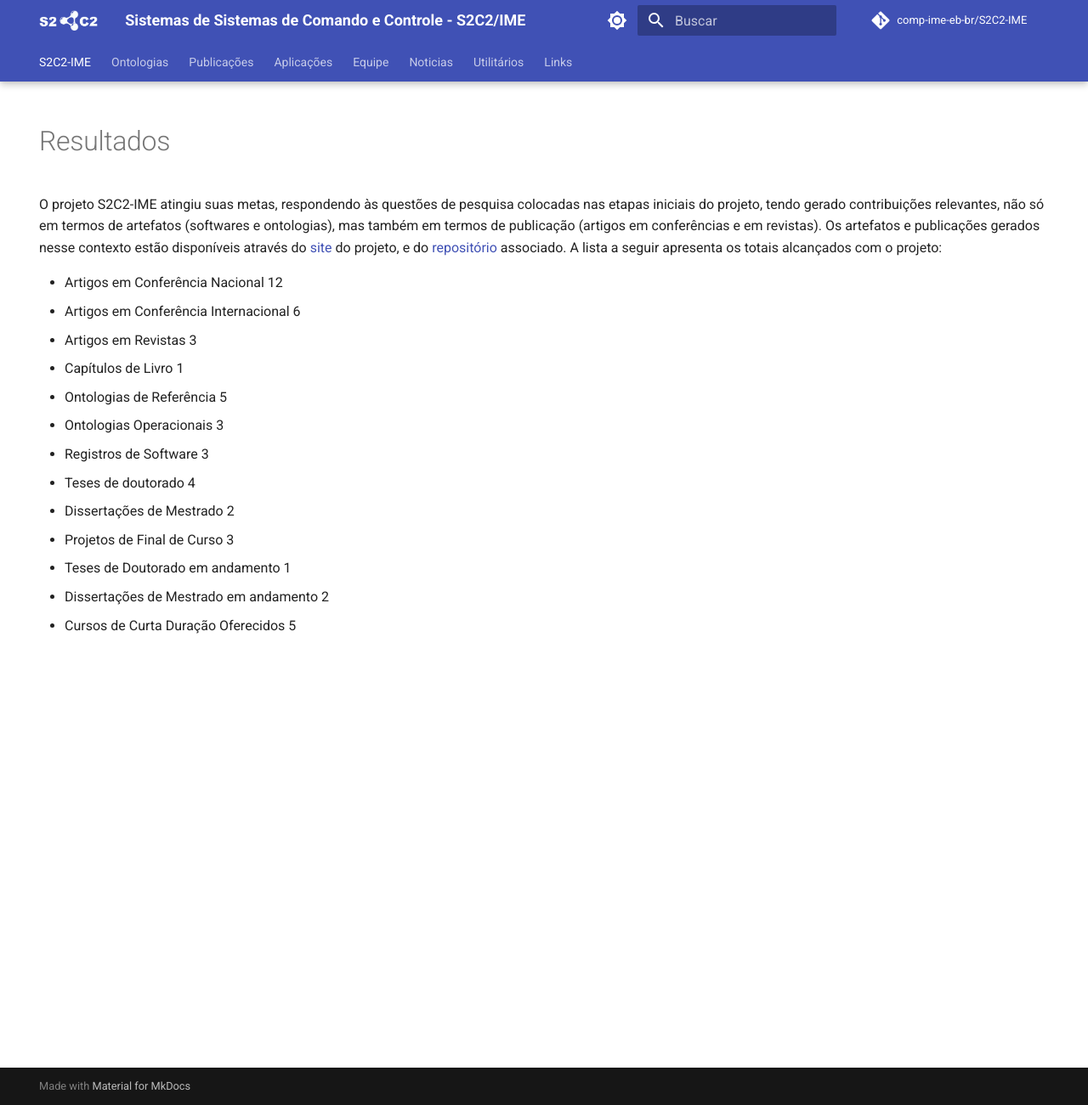
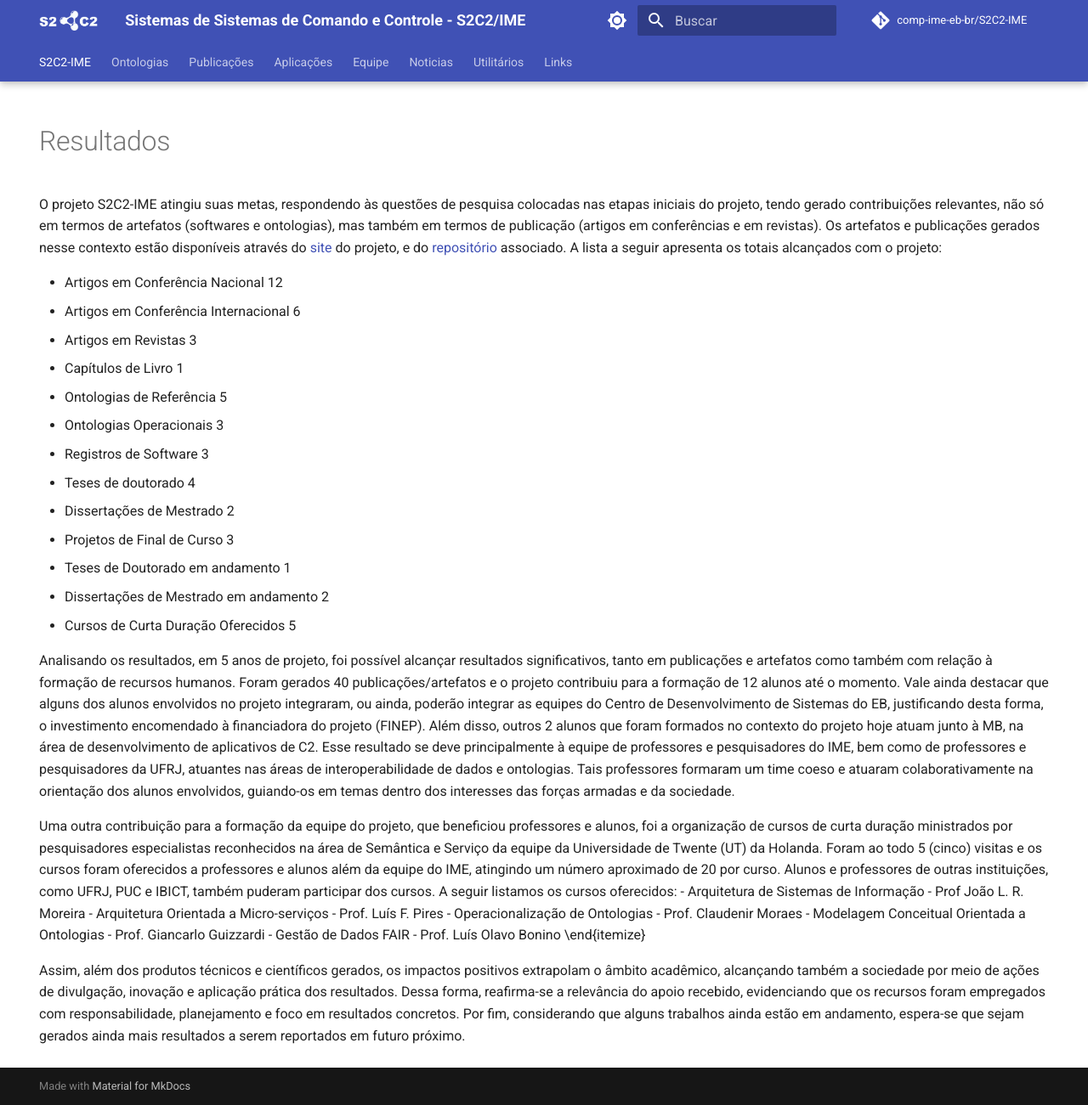
Before and after one commit to comp-ime-eb-br/S2C2-IME, an MkDocs documentation site: the page built from docs/resultados.md, in a window 1280 px wide and 1301 px high. Shown: the whole window at 85% size. Built offline with MkDocs 1.6.1 and Material for MkDocs 9.7.7, drawn with Linux system fonts in a browser that asks for light colours; comment, search, counter and statistics services are not loaded.

Commit message:
Update resultados.md

```diff
--- a/docs/resultados.md
+++ b/docs/resultados.md
@@ -25,3 +25,16 @@ e do [repositório](https://github.com/comp-ime-eb-br/S2C2-IME) associado. A lis
   -  Teses de Doutorado em andamento 1
   -  Dissertações de Mestrado em andamento 2
   -  Cursos de Curta Duração Oferecidos 5
+
+
+Analisando os resultados, em 5 anos de projeto, foi possível alcançar resultados significativos, tanto em publicações e artefatos como também com relação à formação de recursos humanos. Foram gerados 40 publicações/artefatos e o projeto contribuiu para a formação de 12 alunos até o momento. Vale ainda destacar que alguns dos alunos envolvidos no projeto integraram, ou ainda, poderão integrar as equipes do Centro de Desenvolvimento de Sistemas do EB, justificando desta forma, o investimento encomendado à financiadora do projeto (FINEP). Além disso, outros 2 alunos que foram formados no contexto do projeto hoje atuam junto à MB, na área de desenvolvimento de aplicativos de C2. Esse resultado se deve principalmente à equipe de professores e pesquisadores do IME, bem como de professores e pesquisadores da UFRJ, atuantes nas áreas de interoperabilidade de dados e ontologias. Tais professores formaram um time coeso e atuaram colaborativamente na orientação dos alunos envolvidos, guiando-os em temas dentro dos interesses das forças armadas e da sociedade.
+
+Uma outra contribuição para a formação da equipe do projeto, que beneficiou professores e alunos, foi a organização de cursos de curta duração ministrados por pesquisadores especialistas reconhecidos na área de Semântica e Serviço da equipe da Universidade de Twente (UT) da Holanda. Foram ao todo 5 (cinco) visitas e os cursos foram oferecidos a professores e alunos além da equipe do IME, atingindo um número aproximado de  20 por curso. Alunos e professores de outras instituições, como UFRJ, PUC e IBICT, também puderam participar dos cursos. A seguir listamos os cursos oferecidos:
+  -  Arquitetura de Sistemas de Informação - Prof João L. R. Moreira
+  -  Arquitetura Orientada a Micro-serviços - Prof. Luís F. Pires
+  -  Operacionalização de Ontologias - Prof. Claudenir Moraes
+  -  Modelagem Conceitual Orientada a Ontologias - Prof. Giancarlo Guizzardi
+  -  Gestão de Dados FAIR - Prof. Luís Olavo Bonino
+\end{itemize}
+
+Assim, além dos produtos técnicos e científicos gerados, os impactos positivos extrapolam o âmbito acadêmico, alcançando também a sociedade por meio de ações de divulgação, inovação e aplicação prática dos resultados. Dessa forma, reafirma-se a relevância do apoio recebido, evidenciando que os recursos foram empregados com responsabilidade, planejamento e foco em resultados concretos. Por fim, considerando que alguns trabalhos ainda estão em andamento, espera-se que sejam gerados ainda mais resultados a serem reportados em futuro próximo.
```
